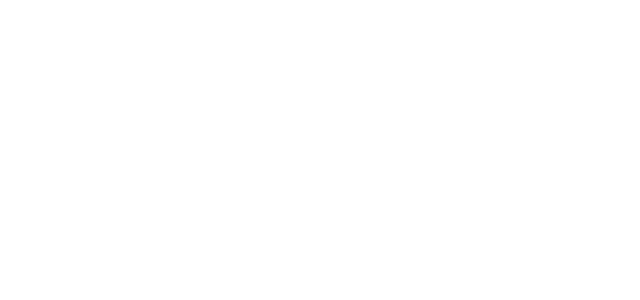
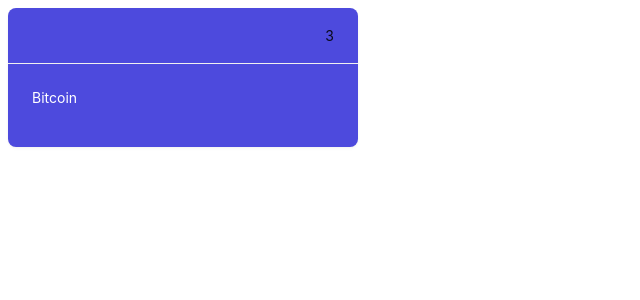
Before and after one commit to aneeshlalwani/crypto-exchange-rate-web, a React (Vite) app: page / in a window 1280 px wide. Shown: the top 300 px of the page, without its empty margins (0-640 px from the left). Built offline with nearby package versions, Linux system fonts and the light colour scheme.

Commit message:
added ui

```diff
--- a/src/App.jsx
+++ b/src/App.jsx
@@ -1,5 +1,11 @@
+import ExchangeRateUI from "./components/UI/ExchangeRateUI";
+
 function App() {
-  return <></>;
+  return (
+    <>
+      <ExchangeRateUI />
+    </>
+  );
 }
 
 export default App;
--- /dev/null
+++ b/src/components/UI/ExchangeRateUI.jsx
@@ -0,0 +1,21 @@
+import { Typography, Card } from "antd";
+
+const ExchangeRateUI = () => {
+  return (
+    <>
+      <div className="exchange-rate-ui">
+        <Card
+          extra={3}
+          bordered={false}
+          style={{ width: "350px", backgroundColor: "#4d4add", color: "#FFF" }}
+        >
+          <Typography.Paragraph style={{ color: "#FFF" }}>
+            Bitcoin
+          </Typography.Paragraph>
+        </Card>
+      </div>
+    </>
+  );
+};
+
+export default ExchangeRateUI;
```
